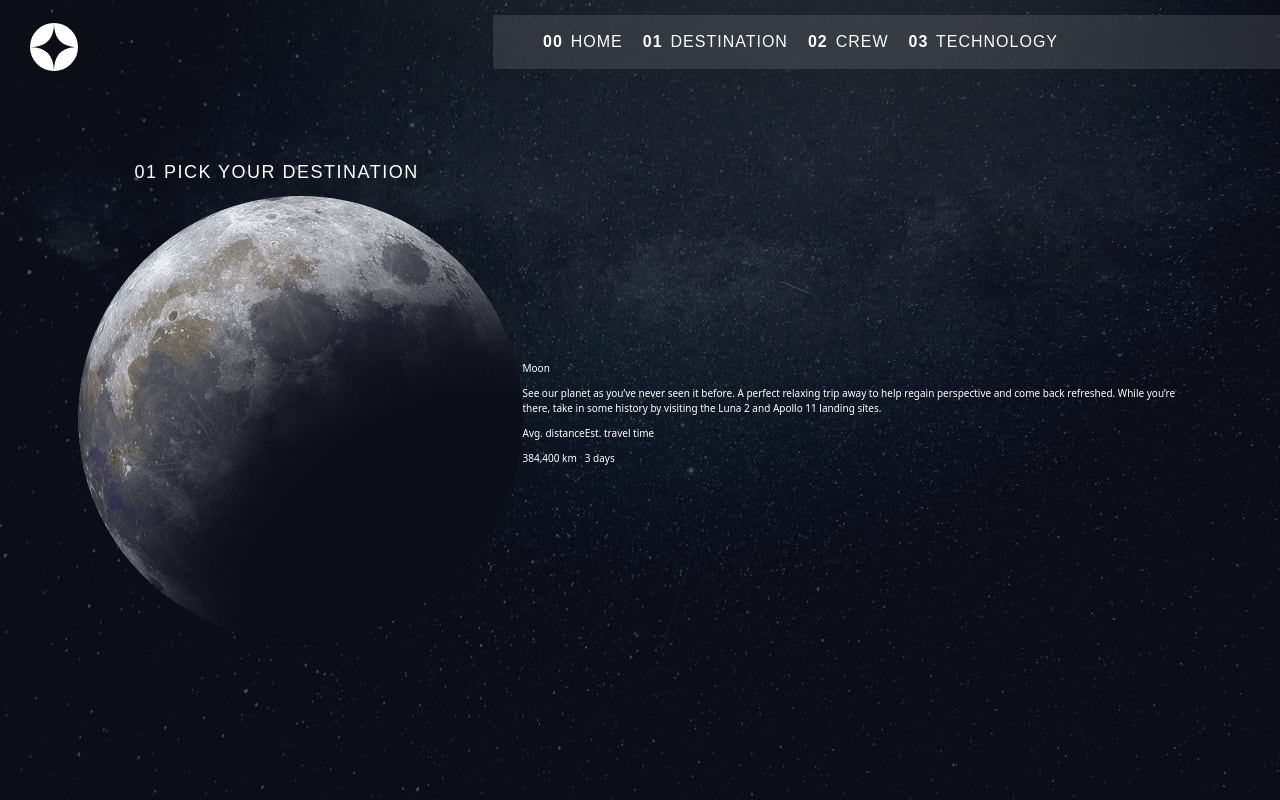
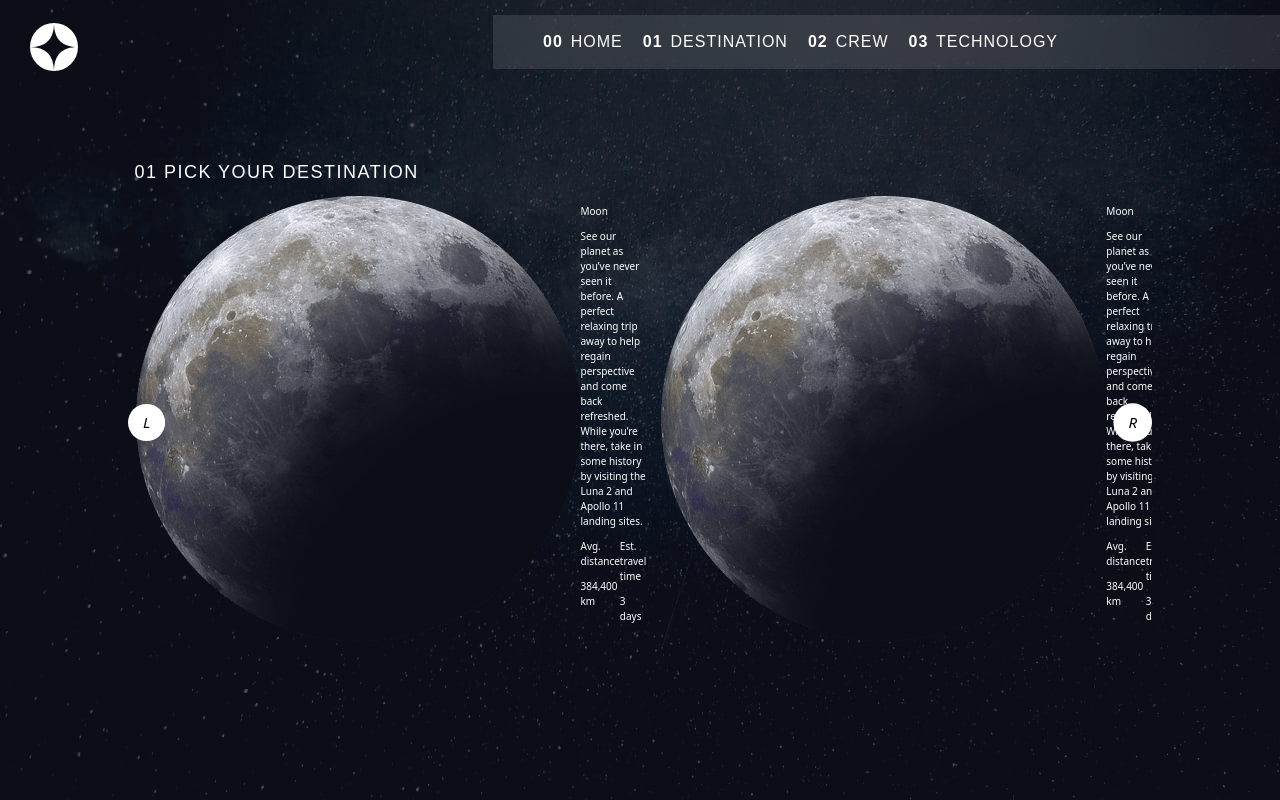
Before and after one commit to heiderick13/space-project, a React (Vite) app: page /destinations in a window 1280 px wide. Built offline with nearby package versions, Linux system fonts and the light colour scheme.

Commit message:
create carousel component

```diff
--- /dev/null
+++ b/src/components/Carousel/Carousel.css
@@ -0,0 +1,31 @@
+.carousel {
+  position: relative;
+
+  display: flex;
+
+  max-width: 80%;
+  overflow-x: auto;
+}
+
+.carousel i.right,
+.carousel i.left {
+  position: absolute;
+  top: 45%;
+  background-color: var(--white);
+  padding: 1.5rem;
+  font-size: 1.5rem;
+
+  clip-path: circle();
+
+  cursor: pointer;
+
+  color: black;
+}
+
+i.right {
+  right: 0;
+}
+
+i.left {
+  left: 0;
+}
--- /dev/null
+++ b/src/components/Carousel/Carousel.jsx
@@ -0,0 +1,17 @@
+import "./Carousel.css";
+
+function Carousel({ items }) {
+  return (
+    <div className="carousel">
+      <i className=" control left">L</i>
+      <i className=" control right">R</i>
+
+      {items.length > 0 &&
+        items.map((item) => {
+          return item;
+        })}
+    </div>
+  );
+}
+
+export default Carousel;
--- a/src/pages/Destinations/Destinations.jsx
+++ b/src/pages/Destinations/Destinations.jsx
@@ -3,6 +3,8 @@ import background from "../../assets/img/background-destination-desktop.jpg";
 import Container from "../../components/Container/Container";
 
 import moon from "../../assets/img/image-moon.png";
+import Carousel from "../../components/Carousel/Carousel";
+import Destination from "../../components/Destination/Destination";
 
 function Destinations() {
   return (
@@ -16,36 +18,29 @@ function Destinations() {
         }}
       >
         <p className="page-title">01 Pick your destination</p>
-        <Container
-          leftContent={
-            <div className="destination-img">
-              <img src={moon} alt="" />
-            </div>
-          }
-          rightContent={
-            <div className="destination-text">
-              <p className="destinations-title">Moon</p>
-
-              <p className="destination-description">
-                See our planet as you’ve never seen it before. A perfect
-                relaxing trip away to help regain perspective and come back
-                refreshed. While you’re there, take in some history by visiting
-                the Luna 2 and Apollo 11 landing sites.
-              </p>
-
-              <div className="distance-info d-flex">
-                <div className="avg">
-                  <p className="avg-dist">Avg. distance</p>
-                  <p className="avg-dist-value">384,400 km</p>
-                </div>
-
-                <div className="time">
-                  <p className="est-time">Est. travel time</p>
-                  <p className="time-est">3 days</p>
-                </div>
-              </div>
-            </div>
-          }
+        <Carousel
+          items={[
+            <Destination
+              img={moon}
+              title={"Moon"}
+              description={`See our planet as you’ve never seen it before. A perfect
+              relaxing trip away to help regain perspective and come back
+              refreshed. While you’re there, take in some history by
+              visiting the Luna 2 and Apollo 11 landing sites.`}
+              distance={"384,400"}
+              travelTime={"3 days"}
+            />,
+            <Destination
+              img={moon}
+              title={"Moon"}
+              description={`See our planet as you’ve never seen it before. A perfect
+              relaxing trip away to help regain perspective and come back
+              refreshed. While you’re there, take in some history by
+              visiting the Luna 2 and Apollo 11 landing sites.`}
+              distance={"384,400"}
+              travelTime={"3 days"}
+            />,
+          ]}
         />
       </div>
     </>
--- a/src/pages/Home/Home.css
+++ b/src/pages/Home/Home.css
@@ -25,12 +25,12 @@
 
 .explore {
   font-family: "Bellefair", serif;
-  font-size: 32px;
+  font-size: 3rem;
   text-transform: uppercase;
   text-decoration: none;
   color: #000;
   background-color: #fefefe;
-  padding: 5rem;
+  padding: 10rem;
   clip-path: circle();
   cursor: pointer;
 }
@@ -42,7 +42,7 @@
 }
 
 .wrapper:hover {
-  filter: drop-shadow(0 0 3rem hsl(0, 24%, 96%));
+  filter: drop-shadow(0 0 5rem hsl(0, 24%, 96%));
 }
 
 /* #home {
```
